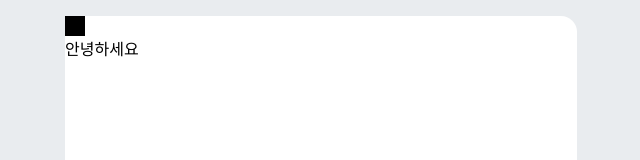
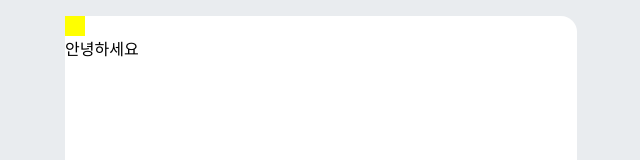
Before and after one commit to forest-k/todolist, a React (Create React App) app: page / in a window 1280 px wide. Shown: the top 160 px of the page, without its empty margins (319-959 px from the left). Built offline with nearby package versions, Linux system fonts and the light colour scheme.

Commit message:
프로젝트 업로드 테스트4

```diff
--- a/src/components/TodoTemplate.js
+++ b/src/components/TodoTemplate.js
@@ -4,7 +4,7 @@ import styled from 'styled-components';
 const Test = styled.div`
   width: 20px;
   height: 20px;
-  background: black;
+  background: yellow;
 `;
 
 const TodoTemplateWrap = styled.div`
```
